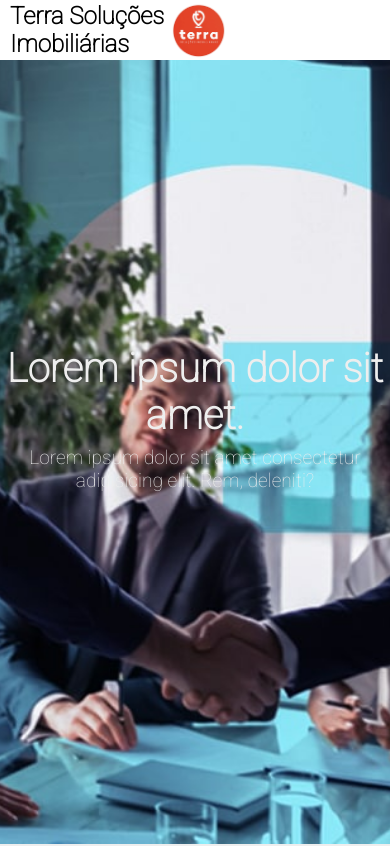
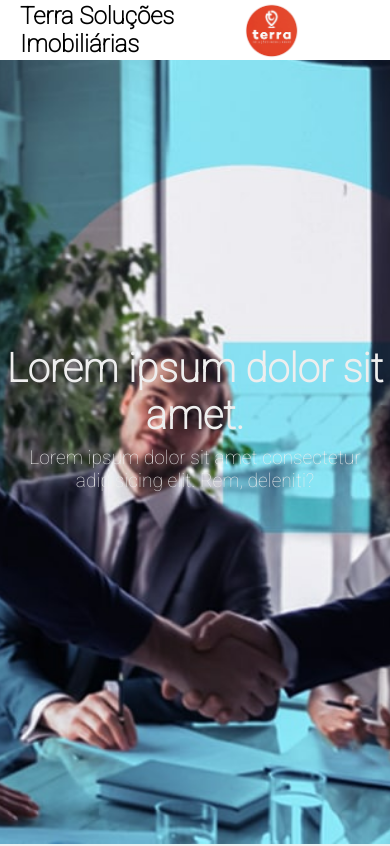
Before and after one commit to david-poier/terra, a plain HTML site: page index.html in a window 390 px wide. Shown: the top 846 px of the page. Drawn offline with Linux system fonts and the light colour scheme.

Commit message:
Update mobile.css

```diff
--- a/mobile.css
+++ b/mobile.css
@@ -1,12 +1,12 @@
 @media (max-width: 600px){
     .logo-business {
         width: 56px;
-        margin-right: 163px;
+        margin-right: 90px;
     }
     .business-title {
         color: black;
         font-size: x-large;
-        margin-left: 10px;
+        margin-left: 20px;
     }
     body{
         width: 100%;
```
